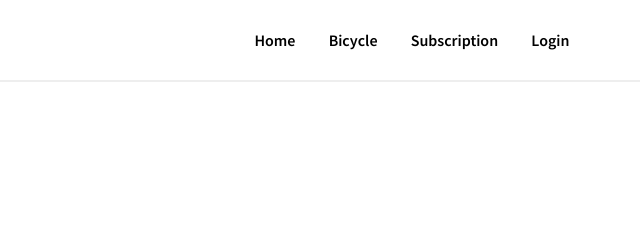
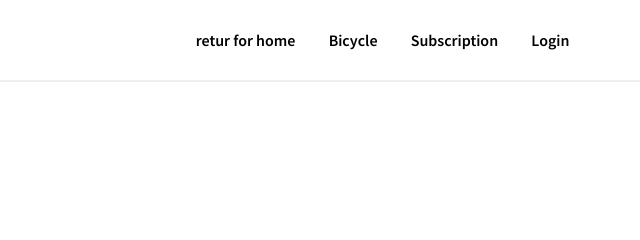
Before and after one commit to RenanGava/home-page_training_grid_CSS, a plain HTML site: page index.html in a window 1280 px wide. Shown: the top 240 px of the page, 640-1280 px from the left. Drawn offline with Linux system fonts and the light colour scheme.

Commit message:
ateração aprendendo sobre git

```diff
--- a/index.html
+++ b/index.html
@@ -12,7 +12,7 @@
         <div class="logo"><a href="#"><i class="fas fa-biking"></i></a></div>
         <nav class="desktop">
             <ul>
-                <li><a href="#">Home</a></li>
+                <li><a href="#">retur for home</a></li>
                 <li><a href="#">Bicycle</a></li>
                 <li><a href="#">Subscription</a></li>
                 <li><a href="#">Login</a></li>
```
